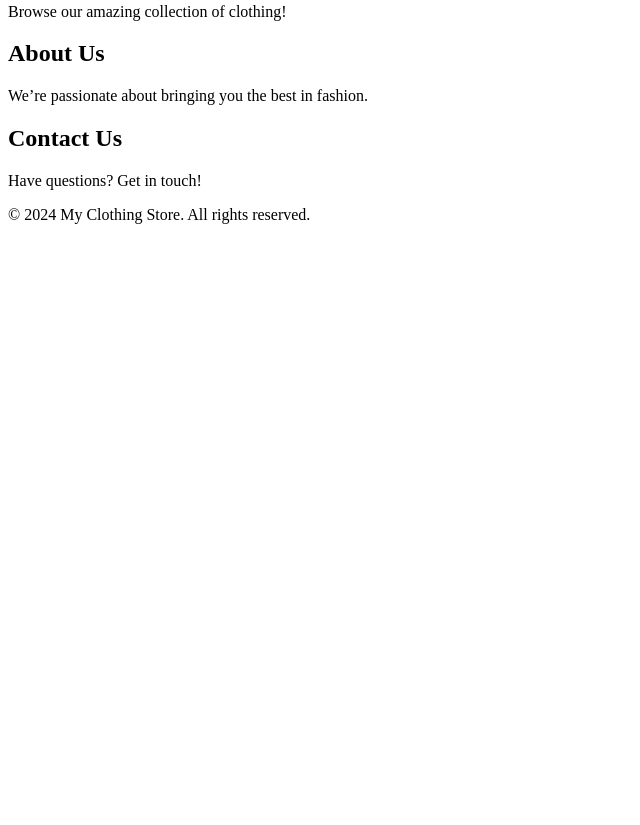
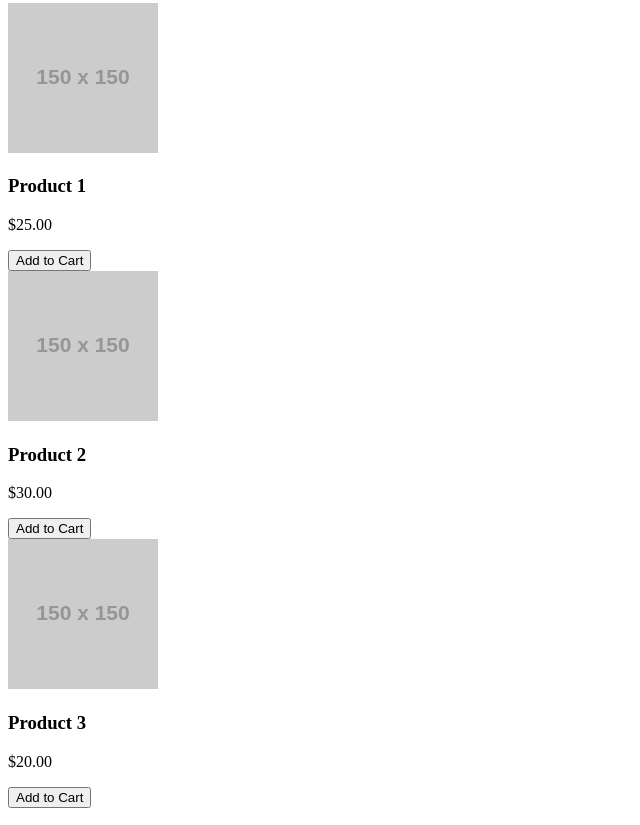
Before and after one commit to MadMikeyB0y/RMLogicWebsite, a plain HTML site: page index.html in a window 1280 px wide. Shown: the part 301-1126 px from the top of the page, without its empty margins (0-640 px from the left). Before the commit the page ends 800 px from the top, so only its background shows below. Drawn offline with Linux system fonts and the light colour scheme; placeholder pictures from the web are drawn by us.

Commit message:
Add files via upload

```diff
--- a/index.html
+++ b/index.html
@@ -1,6 +1,6 @@
 <!DOCTYPE html>
 <html lang="en">
-<head>
+<head><script src="script.js" defer></script>
     <meta charset="UTF-8">
     <meta name="viewport" content="width=device-width, initial-scale=1.0">
     <title>My Clothing Store</title>
@@ -25,7 +25,26 @@
         </section>
         <section id="shop">
             <h2>Shop Now</h2>
-            <p>Browse our amazing collection of clothing!</p>
+            <div class="products">
+                <div class="product">
+                    <img src="https://via.placeholder.com/150" alt="Product 1">
+                    <h3>Product 1</h3>
+                    <p>$25.00</p>
+                    <button>Add to Cart</button>
+                </div>
+                <div class="product">
+                    <img src="https://via.placeholder.com/150" alt="Product 2">
+                    <h3>Product 2</h3>
+                    <p>$30.00</p>
+                    <button>Add to Cart</button>
+                </div>
+                <div class="product">
+                    <img src="https://via.placeholder.com/150" alt="Product 3">
+                    <h3>Product 3</h3>
+                    <p>$20.00</p>
+                    <button>Add to Cart</button>
+                </div>
+            </div>
         </section>
         <section id="about">
             <h2>About Us</h2>
```
